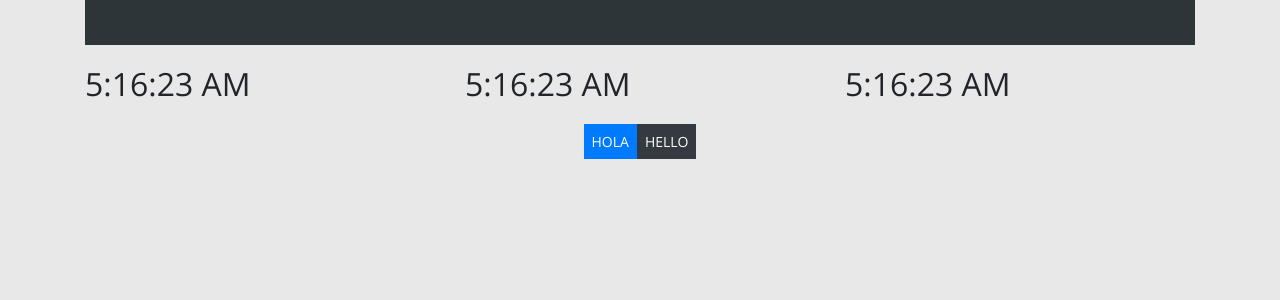
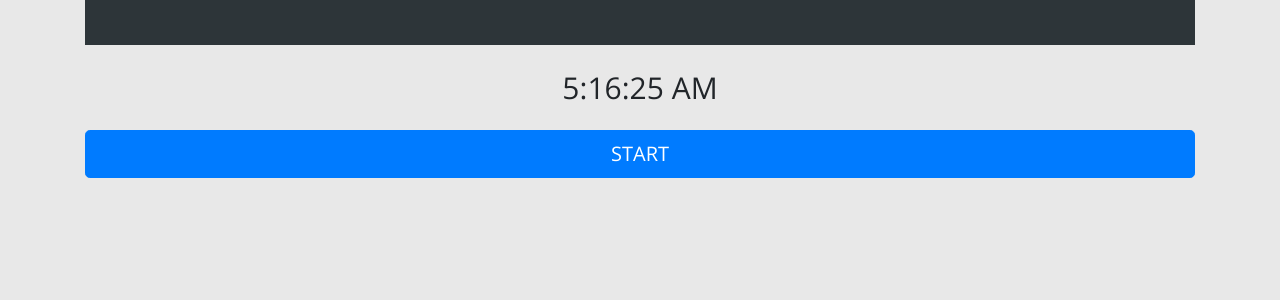
Before and after one commit to Study-Fork/earlybird, a React app in the folder packages/earlybird-app/: page / in a window 1280 px wide. Shown: the top 300 px of the page. Built offline with nearby package versions, Linux system fonts and the light colour scheme.

Commit message:
Specific Clock component to first action

```diff
--- a/packages/earlybird-app/src/App.css
+++ b/packages/earlybird-app/src/App.css
@@ -1 +1 @@
-@import url("https://maxcdn.bootstrapcdn.com/font-awesome/4.7.0/css/font-awesome.min.css");@import url("https://fonts.googleapis.com/css?family=Open+Sans:400,600");html,body{background-color:#e8e8e8;width:100%;height:100%}body{margin:0;padding:0;border:0 solid #000;font-size:14px;font-family:'Open Sans', 'Helvetica Neue', 'Apple Color Emoji', Arial, sans-serif}a{text-decoration:none}.header{height:45px;width:100%;background-color:#2d3539}.content{padding-top:20px}.footer{height:100px;text-align:center;padding-top:20px}
+@import url("https://maxcdn.bootstrapcdn.com/font-awesome/4.7.0/css/font-awesome.min.css");@import url("https://fonts.googleapis.com/css?family=Open+Sans:400,600");html,body{background-color:#e8e8e8;width:100%;height:100%}body{margin:0;padding:0;border:0 solid #000;font-size:14px;font-family:'Open Sans', 'Helvetica Neue', 'Apple Color Emoji', Arial, sans-serif}a{text-decoration:none}.clock-area .clock{text-align:center;margin-bottom:20px;font-size:30px}.header{height:45px;width:100%;background-color:#2d3539}.content{padding-top:20px}.footer{height:100px;text-align:center;padding-top:20px}
--- a/packages/earlybird-app/src/_styles/mixins.scss
+++ b/packages/earlybird-app/src/_styles/mixins.scss
@@ -4,3 +4,5 @@
 	width: $width;
 	height: $height;
 }
+
+@import '../components/Clock';
--- a/packages/earlybird-app/src/components/Chart/Chart.jsx
+++ /dev/null
@@ -1,32 +0,0 @@
-import React, { Component } from 'react'
-
-class Chart extends Component {
-  constructor(props) {
-    super(props)
-    this.state = { date: new Date() }
-  }
-
-  componentDidMount() {
-    this.timerId = setInterval(() => this.tick(), 1000)
-  }
-
-  componentWillUnmount() {
-    clearInterval(this.timerId)
-  }
-
-  tick() {
-    this.setState({
-      date: new Date(),
-    })
-  }
-
-  render() {
-    return (
-      <div>
-        <h2>{ this.state.date.toLocaleTimeString() }</h2>
-      </div>
-    )
-  }
-}
-
-export default Chart
--- /dev/null
+++ b/packages/earlybird-app/src/components/Clock.jsx
@@ -0,0 +1,45 @@
+import React, { Component } from 'react'
+import './Clock.scss'
+
+class Clock extends Component {
+  constructor(props) {
+    super(props)
+    this.state = { date: new Date(), isToggleOn: true }
+    this.handleClick = this.handleClick.bind(this)
+  }
+
+  componentDidMount() {
+    this.timerId = setInterval(() => this.tick(), 1000)
+  }
+
+  componentWillUnmount() {
+    clearInterval(this.timerId)
+  }
+
+  tick() {
+    this.setState({
+      date: new Date(),
+    })
+  }
+
+  handleClick() {
+    this.setState(prevState => ({
+      isToggleOn: !prevState.isToggleOn,
+    }))
+  }
+
+  render() {
+    return (
+      <div className="clock-area">
+        <div className="clock">
+          {this.state.date.toLocaleTimeString()}
+        </div>
+        <button className="btn btn-primary btn-lg btn-block" onClick={this.handleClick}>
+          {this.state.isToggleOn ? 'START' : 'FINISH'}
+        </button>
+      </div>
+    )
+  }
+}
+
+export default Clock
--- /dev/null
+++ b/packages/earlybird-app/src/components/Clock.scss
@@ -0,0 +1,9 @@
+@charset "utf-8";
+
+.clock-area {
+  .clock {
+    text-align: center;
+    margin-bottom: 20px;
+    font-size: 30px;
+  }
+}
--- a/packages/earlybird-app/src/containers/Footer/Footer.jsx
+++ b/packages/earlybird-app/src/containers/Footer/Footer.jsx
@@ -3,10 +3,7 @@ import React, { Component } from 'react'
 class Footer extends Component {
   render() {
     return (
-      <footer className="footer">
-        <div className="d-inline p-2 bg-primary text-white">HOLA</div>
-        <div className="d-inline p-2 bg-dark text-white">HELLO</div>
-      </footer>
+      <footer className="footer" />
     )
   }
 }
--- a/packages/earlybird-app/src/containers/Main/Main.jsx
+++ b/packages/earlybird-app/src/containers/Main/Main.jsx
@@ -1,21 +1,11 @@
 import React, { Component } from 'react'
-import Chart from '../../components/Chart/Chart'
+import Clock from '../../components/Clock'
 
 class Main extends Component {
   render() {
     return (
       <main className="content">
-        <div className="row">
-          <div className="col-sm">
-            <Chart name="daily" />
-          </div>
-          <div className="col-sm">
-            <Chart name="weekly" />
-          </div>
-          <div className="col-sm">
-            <Chart name="monthly" />
-          </div>
-        </div>
+        <Clock />
       </main>
     )
   }
```
